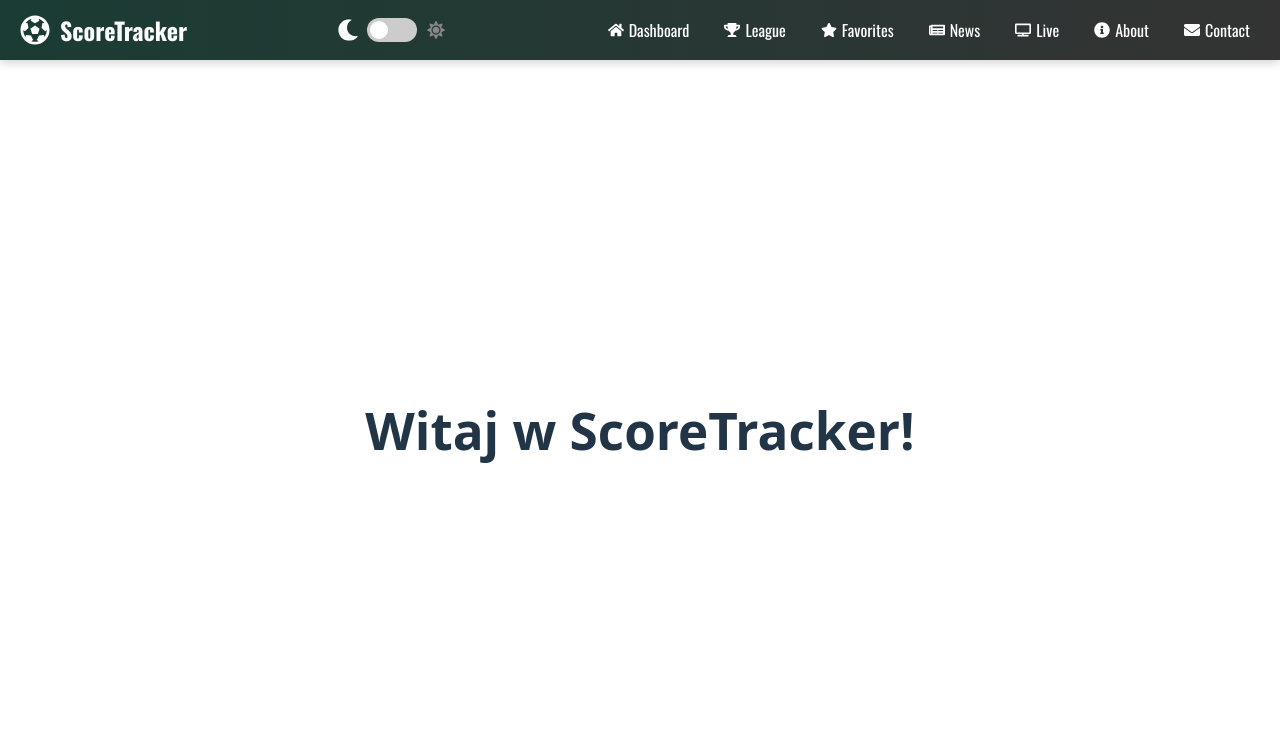
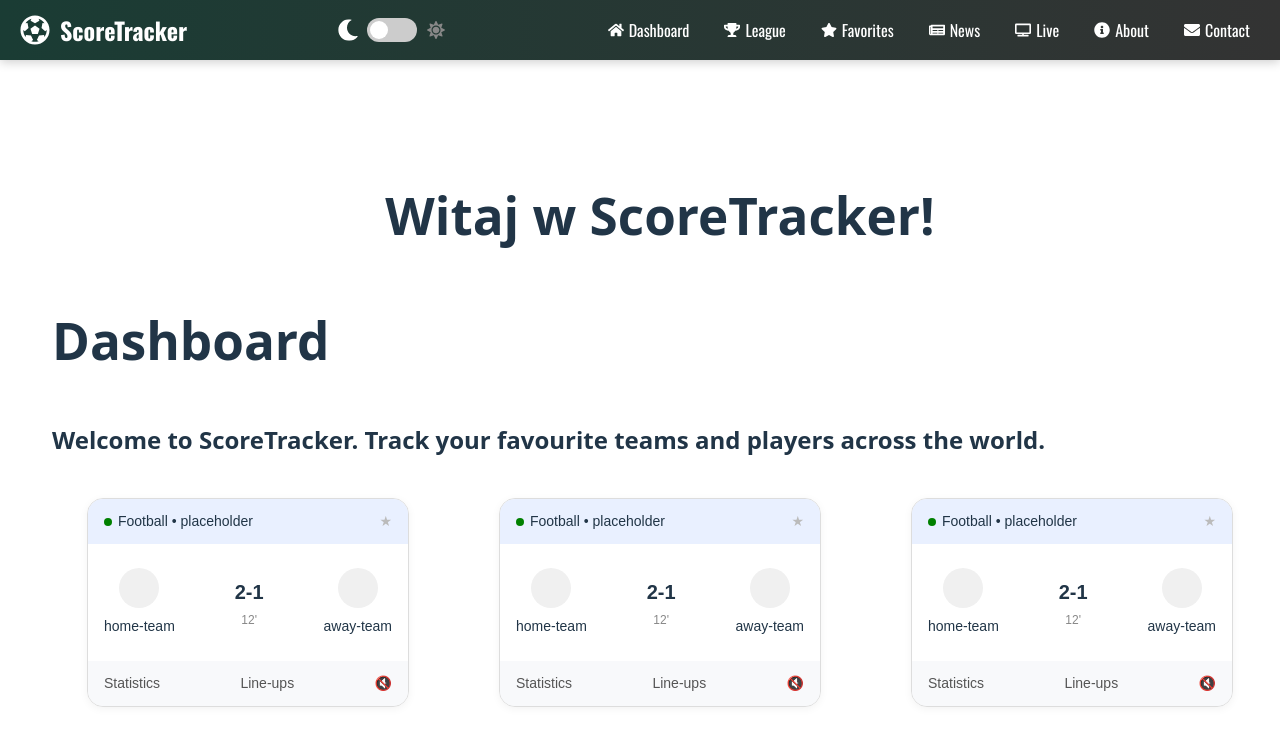
Before and after one commit to Hvlikk/PUI_project, a React (Vite) app: page / in a window 1280 px wide. Shown: the top 746 px of the page. Built offline with nearby package versions, Linux system fonts and the light colour scheme.

Commit message:
Added matchcard, dashboard, need to change css into sass

```diff
--- a/index.html
+++ b/index.html
@@ -4,7 +4,7 @@
     <meta charset="UTF-8" />
     <link rel="icon" type="image/svg+xml" href="/vite.svg" />
     <meta name="viewport" content="width=device-width, initial-scale=1.0" />
-    <title>Vite + React</title>
+    <title>ScoreTracker - your site to follow football</title>
     <link href="https://fonts.googleapis.com/css2?family=Oswald:wght@400;700&display=swap" rel="stylesheet">
   </head>
   <body>
--- a/package.json
+++ b/package.json
@@ -10,6 +10,7 @@
     "preview": "vite preview"
   },
   "dependencies": {
+    "lucide-react": "^0.487.0",
     "react": "^19.0.0",
     "react-dom": "^19.0.0",
     "react-icons": "^5.5.0"
--- a/src/App.css
+++ b/src/App.css
@@ -1,6 +1,5 @@
 #root {
-  max-width: 1280px;
-  margin: 0 auto;
+  width: 100%;
   padding: 2rem;
   text-align: center;
 }
--- a/src/App.jsx
+++ b/src/App.jsx
@@ -2,16 +2,19 @@
 import React from 'react';
 import './App.css';
 import Navbar from './Navbar'; // Importujemy nasz komponent Navbar
+import Matchcard from './Matchcard';
+import Dashboard from './Dashboard';
 
 function App() {
   return (
     <div className="App">
       {/* Wyświetlamy nasz pasek nawigacyjny */}
-      <Navbar />
+     <Navbar />
+      <div className="content">
+       <h1>Witaj w ScoreTracker!</h1>
+      </div>
+      <Dashboard/>
 
-      <div className="content">
-        <h1>Witaj w ScoreTracker!</h1>
-      </div>
     </div>
   );
 }
--- /dev/null
+++ b/src/Dashboard.css
@@ -0,0 +1,48 @@
+/* App.css */
+.App {
+    margin-top: 60px;
+    padding: 20px;
+    width: 100%;
+  }
+
+  .content {
+    text-align: center;
+  }
+
+  .dashboard {
+    display: flex;
+    flex-wrap: wrap;
+    justify-content: space-around;
+    gap: 20px;  /* Odstęp między kartami */
+    max-width: 100%;  /* Upewnia się, że kontener nie będzie szerszy niż 100% */
+    width: 100%;
+  }
+
+  .top {
+    width: 100%;
+    display: flex;
+    align-items: flex-start;
+    flex-direction: column;
+  }
+
+  .matchcard-container{
+    display: flex;
+    flex-wrap: wrap;
+    justify-content: space-around;
+    gap: 20px;  /* Odstęp między kartami */
+    max-width: 100%;  /* Upewnia się, że kontener nie będzie szerszy niż 100% */
+    width: 100%;
+}
+
+
+  @media (max-width: 1200px) {
+    .match-card {
+      flex: 1 1 calc(45% - 20px);  /* Karty mają 45% szerokości na mniejszych ekranach */
+    }
+  }
+
+  @media (max-width: 768px) {
+    .match-card {
+      flex: 1 1 100%;  /* Na bardzo małych ekranach karty zajmują całą szerokość */
+    }
+  }
--- /dev/null
+++ b/src/Dashboard.jsx
@@ -0,0 +1,21 @@
+import React from 'react';
+import './Dashboard.css';
+import Matchcard from './Matchcard'; // Zakładamy, że masz komponent Matchcard
+
+function Dashboard() {
+  return (
+    <div className="dashboard">
+        <div className="top">
+            <h1>Dashboard</h1>
+            <h2>Welcome to ScoreTracker. Track your favourite teams and players across the world.</h2>
+        </div>
+        <div className="matchcard-container">
+            <Matchcard />
+            <Matchcard />
+            <Matchcard />
+        </div>
+    </div>
+  );
+}
+
+export default Dashboard;
--- /dev/null
+++ b/src/Matchcard.css
@@ -0,0 +1,94 @@
+.match-card {
+    width: 320px;
+    border: 1px solid #ddd;
+    border-radius: 16px;
+    overflow: hidden;
+    font-family: sans-serif;
+    background-color: white;
+    box-shadow: 0 2px 8px rgba(0, 0, 0, 0.05);
+  }
+
+  /* Header */
+  .match-header {
+    background-color: #e9f0ff;
+    padding: 12px 16px;
+    display: flex;
+    justify-content: space-between;
+    align-items: center;
+    font-size: 14px;
+  }
+
+  .match-league {
+    display: flex;
+    align-items: center;
+    gap: 6px;
+    font-weight: 500;
+  }
+
+  .live-dot {
+    width: 8px;
+    height: 8px;
+    background-color: green;
+    border-radius: 50%;
+    display: inline-block;
+  }
+
+  .star {
+    color: #bbb;
+    cursor: pointer;
+  }
+
+  /* Body */
+  .match-body {
+    display: flex;
+    justify-content: space-between;
+    align-items: center;
+    padding: 24px 16px;
+  }
+
+  .team {
+    display: flex;
+    flex-direction: column;
+    align-items: center;
+  }
+
+  .team-logo {
+    width: 40px;
+    height: 40px;
+    background-color: #f0f0f0;
+    border-radius: 50%;
+    margin-bottom: 8px;
+  }
+
+  .team-name {
+    font-size: 14px;
+  }
+
+  .score-center {
+    text-align: center;
+  }
+
+  .score {
+    font-size: 20px;
+    font-weight: bold;
+  }
+
+  .minute {
+    font-size: 12px;
+    color: #888;
+    margin-top: 4px;
+  }
+
+  /* Footer */
+  .match-footer {
+    background-color: #f8f9fb;
+    padding: 12px 16px;
+    display: flex;
+    justify-content: space-between;
+    font-size: 14px;
+    color: #555;
+  }
+
+  .mute {
+    cursor: pointer;
+  }
--- /dev/null
+++ b/src/Matchcard.jsx
@@ -0,0 +1,43 @@
+import React, { useEffect, useState } from 'react';
+import './Matchcard.css';
+import { FaHome, FaTrophy, FaStar, FaNewspaper, FaTv, FaInfoCircle, FaEnvelope, FaMoon, FaSun, FaFutbol } from 'react-icons/fa'; // Dodajemy FaFutbol
+
+function Matchcard() {
+
+
+    return (
+      <div className="match-card">
+        <div className="match-header">
+          <div className="match-league">
+            <span className="live-dot"></span>
+            Football • placeholder
+          </div>
+          <div className="star">★</div>
+        </div>
+
+        <div className="match-body">
+          <div className="team">
+            <div className="team-logo"></div>
+            <div className="team-name">home-team</div>
+          </div>
+
+          <div className="score-center">
+            <div className="score">2-1</div>
+            <div className="minute">12'</div>
+          </div>
+
+          <div className="team">
+            <div className="team-logo"></div>
+            <div className="team-name">away-team</div>
+          </div>
+        </div>
+
+        <div className="match-footer">
+          <div>Statistics</div>
+          <div>Line-ups</div>
+          <div className="mute">🔇</div>
+        </div>
+      </div>
+    );
+  }
+export default Matchcard;
--- /dev/null
+++ b/src/index.js
@@ -0,0 +1,6 @@
+import React from 'react';
+import ReactDOM from 'react-dom/client';
+import App from './App';
+
+const root = ReactDOM.createRoot(document.getElementById('root'));
+root.render(<App />);
```
Also changed, not shown: 1 other file (tests, documents, lock files or other folders).
